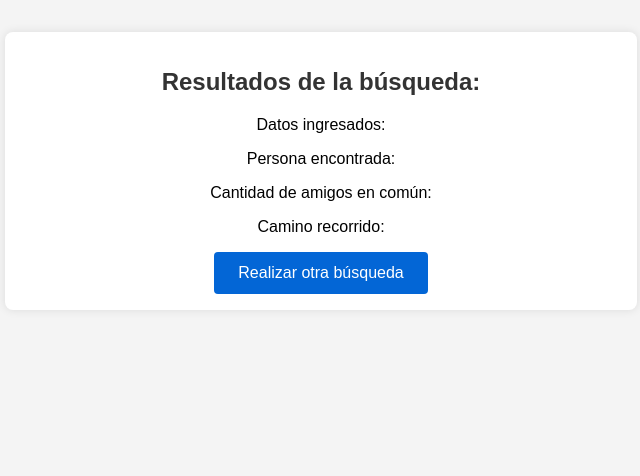
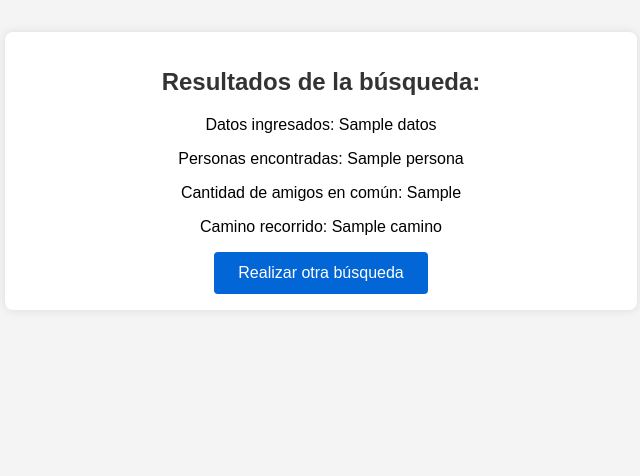
Before and after one commit to KarimS21/TrabajoFinal_Complejidad_Algoritmica-, a Flask app: template templates/results.html in a window 1280 px wide. Shown: the part 96-572 px from the top of the page, without its empty margins (319-959 px from the left). Run offline with Flask 3, Linux system fonts and the light colour scheme; the template is opened without the code that fills it: most values are stand-ins (such as "Sample title", 1, 10 or a date in 2020).

Commit message:
search-integration

```diff
--- a/BuscadorBFS.py
+++ b/BuscadorBFS.py
@@ -1,6 +1,5 @@
 import pandas as pd
 from collections import deque
-
 
 data = pd.read_csv("ComplejidadAlgoritmicaDF.csv")
 
--- a/app.py
+++ b/app.py
@@ -1,4 +1,5 @@
-from flask import Flask, render_template, request, redirect, url_for
+from flask import Flask, render_template, request
+from BuscadorBFS import buscar_por_nombre_o_apellido, encontrar_mejor_coincidencia
 
 app = Flask(__name__)
 
@@ -10,14 +11,19 @@ def index():
 def results():
     user_id = request.form['user-id']
     user_name = request.form['user-name']
-    # Aquí puedes llamar a la función del algoritmo con user_id y user_name
-    # resultado = tu_funcion_del_algoritmo(user_id, user_name)
-    # Simulando un resultado
+
+    if not user_id or not user_name:
+        error = "Por favor, ingrese tanto el ID de usuario como el nombre o apellido."
+        return render_template('results.html', error=error)
+
+    posibles_ids = buscar_por_nombre_o_apellido(user_name)['ID'].astype(str).tolist()
+    mejor_coincidencia, max_amigos_comun, mejor_camino = encontrar_mejor_coincidencia(user_id, posibles_ids)
+
     resultado = {
         'datos': f'ID de usuario: {user_id}, Nombre: {user_name}',
-        'persona': 'Ejemplo Persona',
-        'amigos_en_comun': 5,
-        'camino': 'Camino Ejemplo'
+        'persona': mejor_coincidencia if mejor_coincidencia else 'No encontrada',
+        'amigos_en_comun': max_amigos_comun if mejor_coincidencia else 'N/A',
+        'camino': ' -> '.join(mejor_camino) if mejor_camino else 'N/A'
     }
     return render_template('results.html', resultado=resultado)
 
--- a/templates/results.html
+++ b/templates/results.html
@@ -4,7 +4,7 @@
     <meta charset="UTF-8">
     <meta name="viewport" content="width=device-width, initial-scale=1.0">
     <title>Resultados de la Búsqueda</title>
-    <link rel="stylesheet" href="static/styles.css">
+    <link rel="stylesheet" href="/static/styles.css">
 </head>
 <body>
     <header>
@@ -21,16 +21,23 @@
     <main>
         <section class="results-section">
             <h1>Resultados de la búsqueda:</h1>
-            <div class="results">
-                <p>Datos ingresados:</p>
-                <p>Persona encontrada:</p>
-                <p>Cantidad de amigos en común:</p>
-                <p>Camino recorrido:</p>
-            </div>
+
+            {% if error %}
+                <div class="error-message">
+                    <p>{{ error }}</p>
+                </div>
+            {% else %}
+                <div class="results">
+                    <p>Datos ingresados: {{ resultado.datos }}</p>
+                    <p>Personas encontradas: {{ resultado.persona }}</p>
+                    <p>Cantidad de amigos en común: {{ resultado.amigos_en_comun }}</p>
+                    <p>Camino recorrido: {{ resultado.camino }}</p>
+                </div>
+            {% endif %}
+
             <form action="/">
                 <button type="submit">Realizar otra búsqueda</button>
             </form>
-
         </section>
     </main>
     <footer>
```
